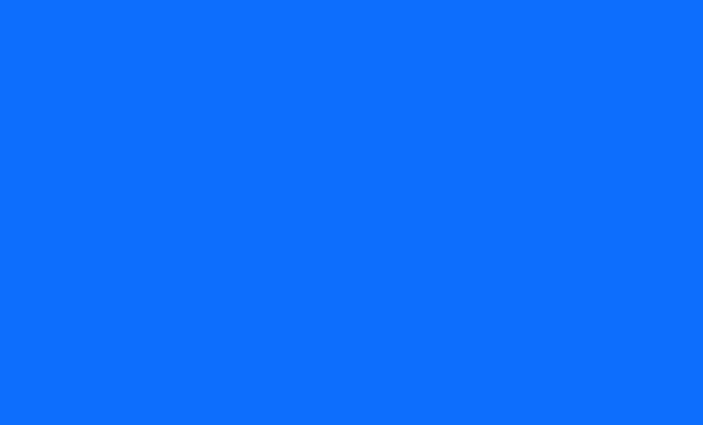
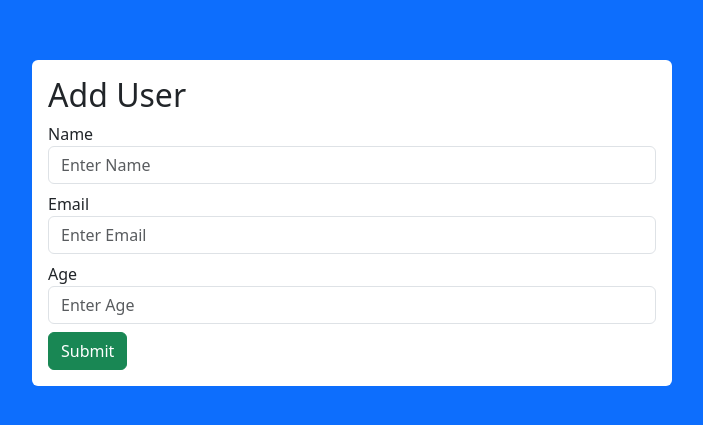
Before and after one commit to NipunSachintha-NS/CRUD-Operation-MERN, a React (Vite) app in the folder CRUD/client/: page /create in a window 1280 px wide. Shown: the part 177-602 px from the top of the page, without its empty margins (288-991 px from the left). Built offline with nearby package versions, Linux system fonts and the light colour scheme.

Commit message:
Create page

```diff
--- a/CRUD/client/src/CreateUser.jsx
+++ b/CRUD/client/src/CreateUser.jsx
@@ -3,6 +3,24 @@ import React from 'react'
 function CreateUser() {
   return (
     <div className="d-flex vh-100 bg-primary justify-content-center align-items-center">
+      <div className='w-50 bg-white rounded p-3'>
+            <form>
+                <h2>Add User</h2>
+                <div className='mb-2'>
+                    <lable htmlFor="">Name</lable>
+                    <input type="text" placeholder='Enter Name' className='form-control'/>
+                </div>
+                <div className='mb-2'>
+                    <lable htmlFor="">Email</lable>
+                    <input type="email" placeholder='Enter Email' className='form-control'/>
+                </div>
+                <div className='mb-2'>
+                    <lable htmlFor="">Age</lable>
+                    <input type="text" placeholder='Enter Age' className='form-control'/>
+                </div>
+                <button className='btn btn-success'>Submit</button>
+            </form>
+        </div>
 
     </div>
   )
```
